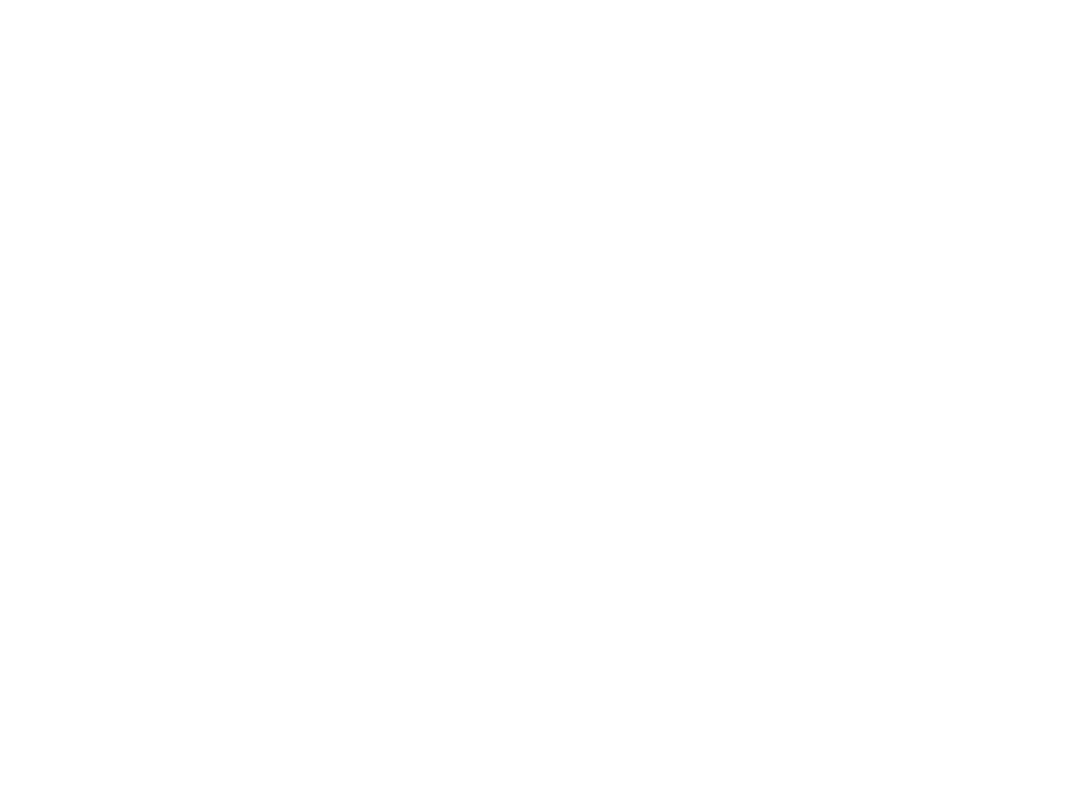
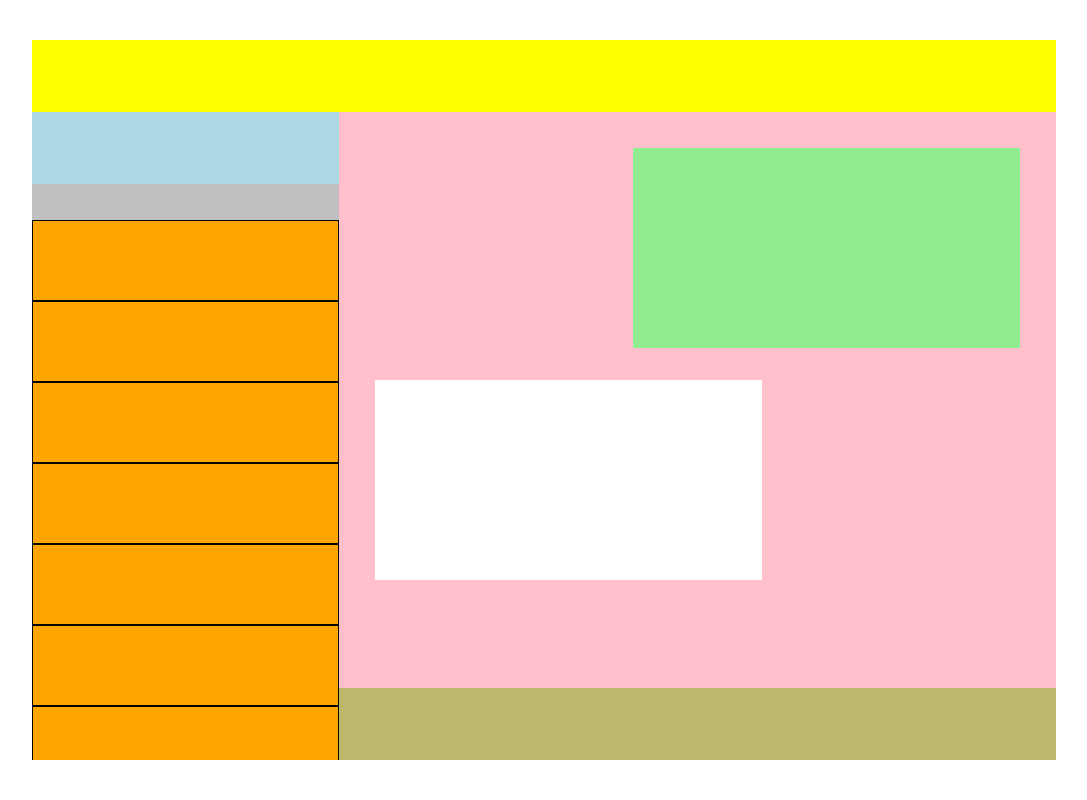
Before and after one commit to TiagoSpada/html-css-boolzapp, a plain HTML site: page index.html in a window 1280 px wide. Shown: the whole page, without its empty margins (96-1183 px from the left). Drawn offline with Linux system fonts and the light colour scheme.

Commit message:
[UPD] added desktop versione (only-block)

```diff
--- a/css/style.css
+++ b/css/style.css
@@ -1,5 +1,116 @@
+/* DESKTOP FIRST */
+
 * {
     margin: 0;
     padding: 0;
     box-sizing: border-box;
 }
+
+body {
+    height: 100vh;
+    display: flex;
+}
+
+.container {
+    width: 80vw;
+    height: 90vh;
+    margin: auto;
+}
+
+.row {
+    display: flex;
+    height: 100%;
+}
+
+.col-left {
+    background-color: blue;
+    width: 30%;
+    height: 100%;
+}
+
+.col-right {
+    background-color: green;
+    width: 70%;
+    height: 100%;
+}
+
+.profile {
+    background-color: yellow;
+    height: 10%;
+}
+
+.notification-on {
+    background-color: lightblue;
+    height: 10%;
+}
+
+.saerch {
+    background-color: silver;
+    height: 5%;
+}
+
+.contact-section {
+    height: 75%;
+    overflow: scroll;
+}
+
+.contact {
+    min-height: 15%;
+    background-color: orange;
+    border: 1px solid black;
+}
+
+.profile-contact {
+    background-color: yellow;
+    height: 10%;
+}
+
+.chat {
+    background-color: pink;
+    height: 80%;
+    overflow: scroll;
+    padding: 5%;
+}
+
+
+.type-message {
+    background-color: darkkhaki;
+    height: 10%;
+}
+
+.my-message {
+    width: 100%;
+    display: flex;
+    flex-direction: column;
+    align-items: end;
+}
+
+.my-message div{
+    width: 60%;
+    height: 200px;
+    background-color: lightgreen;
+    margin-bottom: 2rem;
+
+}
+
+.contact-message {
+    width: 100%;
+    flex-direction: column;
+    align-items: end;
+}
+
+.contact-message div{
+    width: 60%;
+    height: 200px;
+    background-color: white;
+}
+
+
+/* TABLET */
+
+@media screen and (max-width: 768px)
+{
+    body {
+        background-color: red;
+    }
+}
--- a/index.html
+++ b/index.html
@@ -7,6 +7,39 @@
     <title>Document</title>
 </head>
 <body>
-
+    <div id="app" class="container">
+        <div class="row">
+            <div class="col-left">
+                <div class="profile"></div>
+                <div class="notification-on"></div>
+                <div class="saerch"></div>
+                <div class="contact-section">
+                    <div class="contact"></div>
+                    <div class="contact"></div>
+                    <div class="contact"></div>
+                    <div class="contact"></div>
+                    <div class="contact"></div>
+                    <div class="contact"></div>
+                    <div class="contact"></div>
+                    <div class="contact"></div>
+                </div>
+            </div>
+            <div class="col-right">
+                    <div class="profile-contact"></div>
+                    <div class="chat">
+                        <div class="my-message">
+                            <div></div>
+                        </div>
+                        <div class="contact-message">
+                            <div></div>
+                        </div>
+                    </div>
+                    <div class="type-message">
+                        <div></div>
+                    </div>
+                </div>
+            </div>
+        </div>
+    </div>
 </body>
 </html>
```
